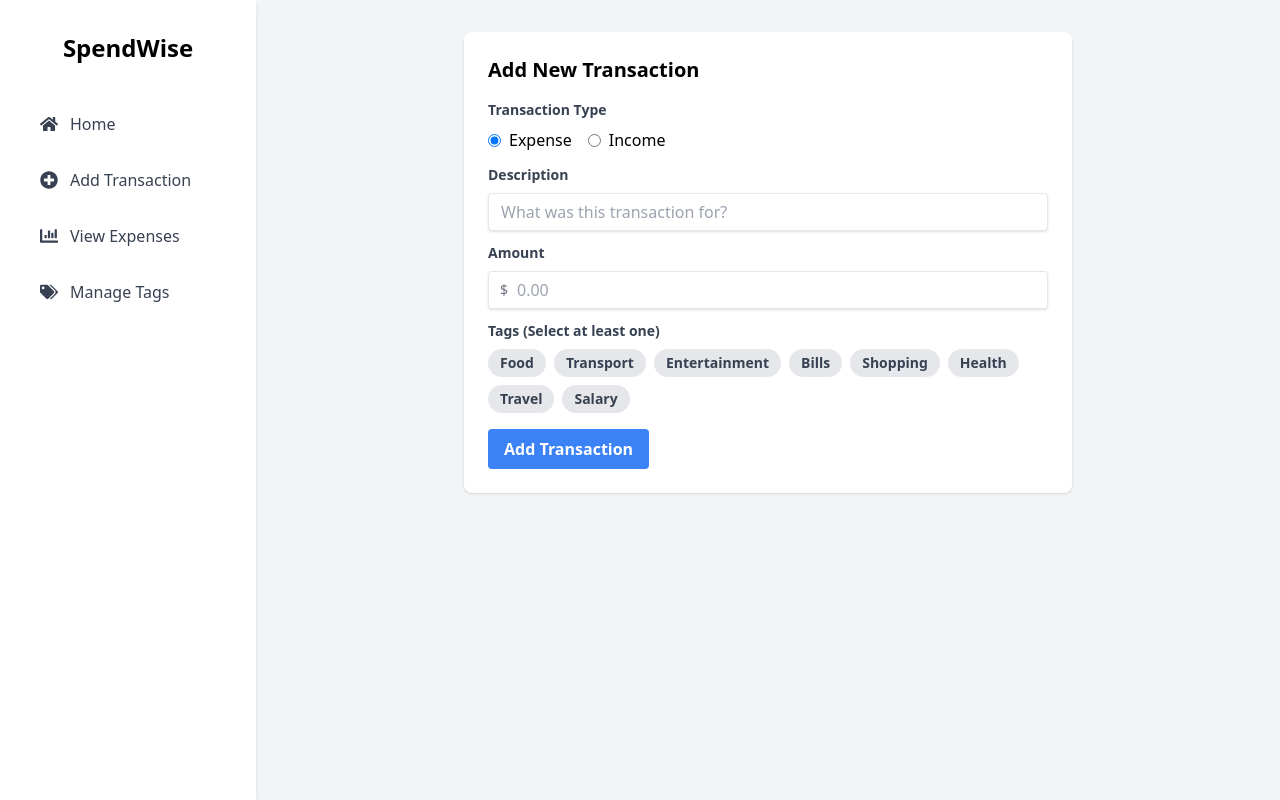
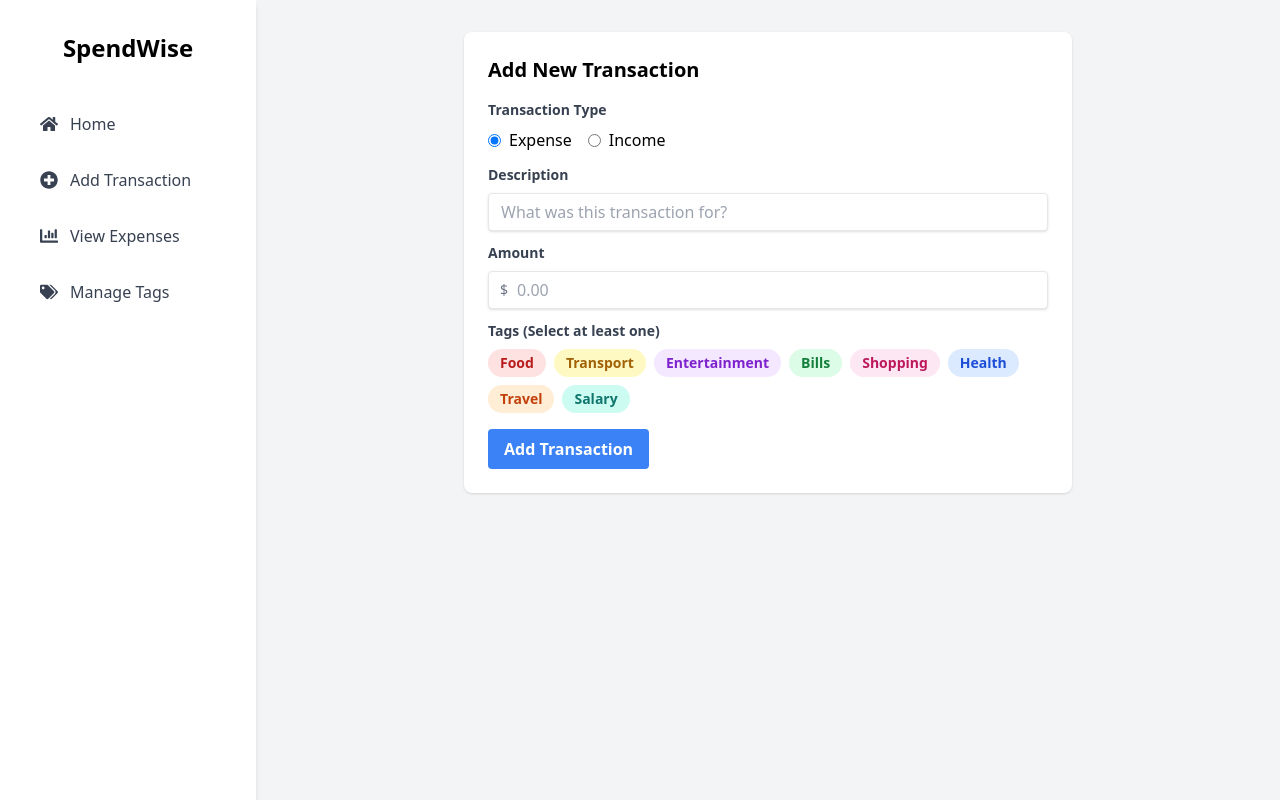
Before and after one commit to Sanduni4822/CashFlow-Tracker-Individual-, a React (Vite) app: page /add-transaction in a window 1280 px wide. Built offline with nearby package versions, Linux system fonts and the light colour scheme.

Commit message:
Styled tags

```diff
--- a/src/pages/addtransaction/AddTransactionPage.jsx
+++ b/src/pages/addtransaction/AddTransactionPage.jsx
@@ -7,13 +7,22 @@ const AddTransactionPage = () => {
   const [description, setDescription] = useState('');
   const [amount, setAmount] = useState('');
   const [selectedTags, setSelectedTags] = useState([]);
-  const tags = ['Food', 'Transport', 'Entertainment', 'Bills', 'Shopping', 'Health', 'Travel', 'Salary'];
+  const allTags = [
+    { name: 'Food', color: 'bg-red-100', textColor: 'text-red-700' },
+    { name: 'Transport', color: 'bg-yellow-100', textColor: 'text-yellow-700' },
+    { name: 'Entertainment', color: 'bg-purple-100', textColor: 'text-purple-700' },
+    { name: 'Bills', color: 'bg-green-100', textColor: 'text-green-700' },
+    { name: 'Shopping', color: 'bg-pink-100', textColor: 'text-pink-700' },
+    { name: 'Health', color: 'bg-blue-100', textColor: 'text-blue-700' },
+    { name: 'Travel', color: 'bg-orange-100', textColor: 'text-orange-700' },
+    { name: 'Salary', color: 'bg-teal-100', textColor: 'text-teal-700' },
+  ];
 
-  const handleTagClick = (tag) => {
-    if (selectedTags.includes(tag)) {
-      setSelectedTags(selectedTags.filter((t) => t !== tag));
+  const handleTagClick = (tagName) => {
+    if (selectedTags.includes(tagName)) {
+      setSelectedTags(selectedTags.filter((tag) => tag !== tagName));
     } else {
-      setSelectedTags([...selectedTags, tag]);
+      setSelectedTags([...selectedTags, tagName]);
     }
   };
 
@@ -72,16 +81,16 @@ const AddTransactionPage = () => {
       <div className="mb-4">
         <label className="block text-gray-700 text-sm font-bold mb-2">Tags (Select at least one)</label>
         <div className="flex flex-wrap gap-2">
-          {tags.map((tag) => (
+          {allTags.map((tagInfo) => (
             <button
-              key={tag}
+              key={tagInfo.name}
               type="button"
-              className={`inline-block px-3 py-1 rounded-full text-sm font-semibold text-gray-700 ${
-                selectedTags.includes(tag) ? 'bg-blue-200' : 'bg-gray-200 hover:bg-gray-300'
+              className={`inline-block px-3 py-1 rounded-full text-sm font-semibold ${tagInfo.textColor} ${tagInfo.color} ${
+                selectedTags.includes(tagInfo.name) ? 'border-2 border-blue-500' : 'hover:bg-gray-200'
               }`}
-              onClick={() => handleTagClick(tag)}
+              onClick={() => handleTagClick(tagInfo.name)}
             >
-              {tag}
+              {tagInfo.name}
             </button>
           ))}
         </div>
```
